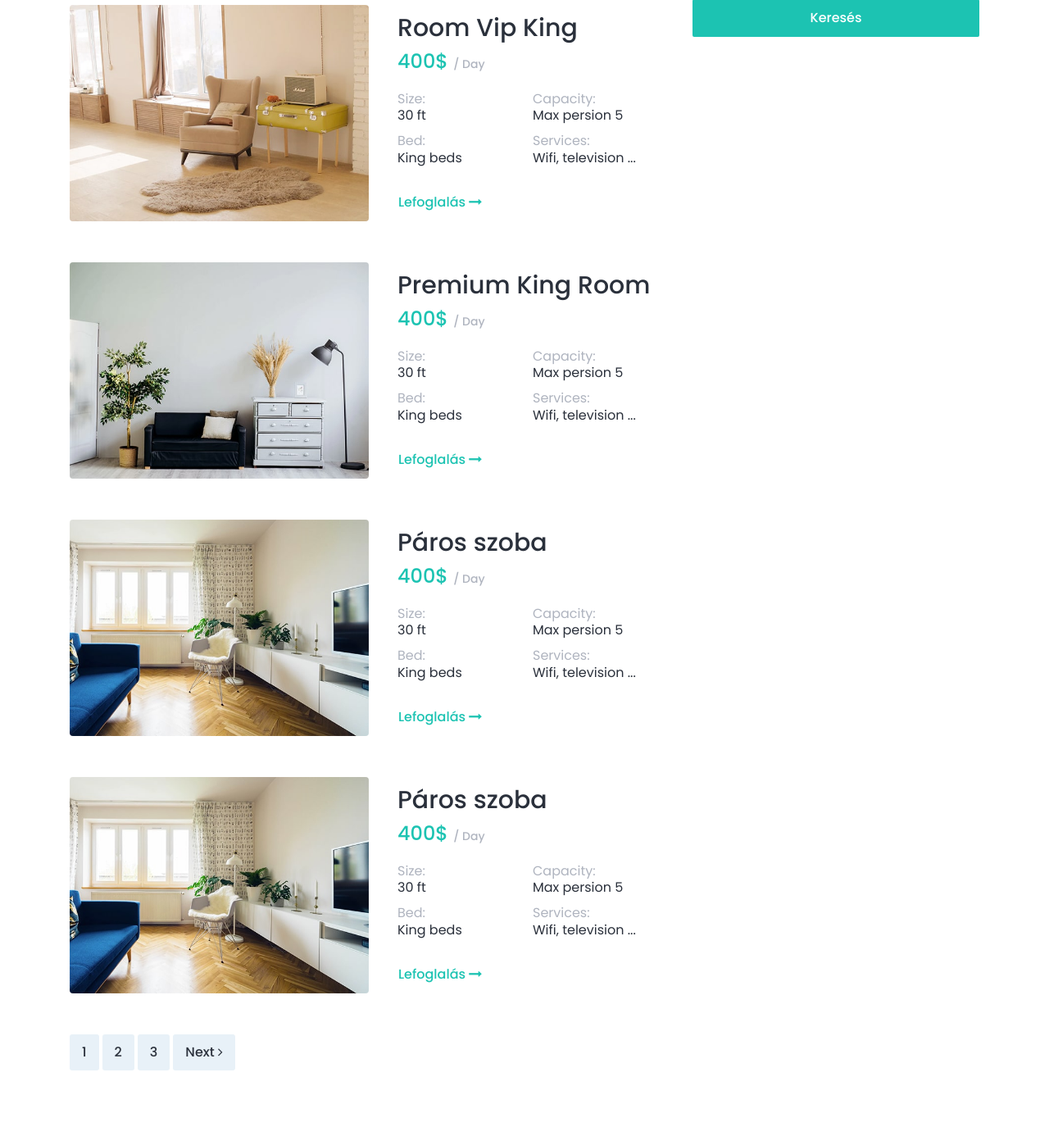
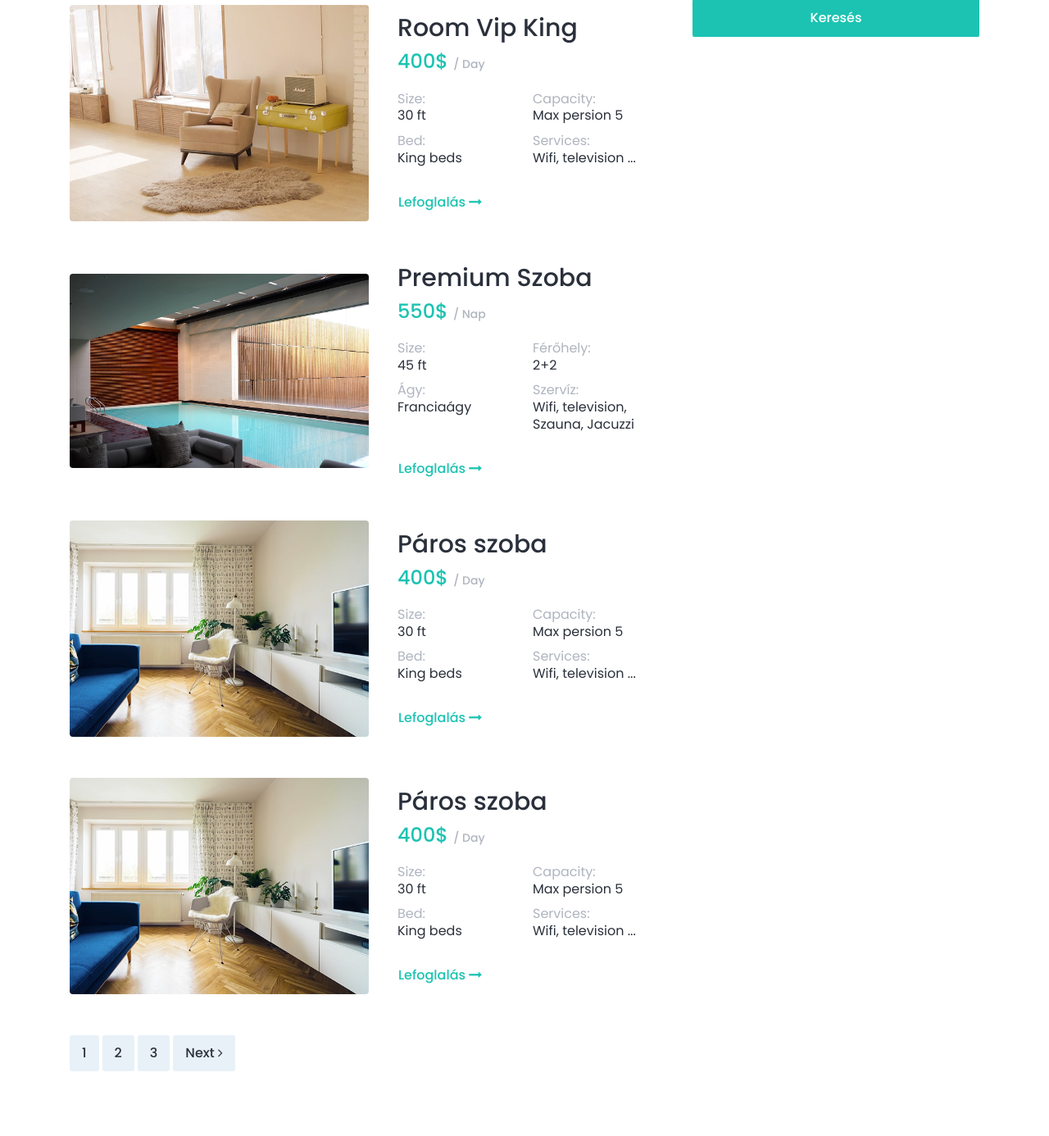
Before and after one commit to PepeHUN12/Hotel-Project02, a PHP site: page /room.php in a window 1280 px wide. Shown: the part 838-2224 px from the top of the page at 82% size. Run offline with PHP 8.4, Linux system fonts and the light colour scheme; some web fonts are replaced.

Commit message:
Update premium.php

```diff
--- a/Hotel-Project/rooms/premium.php
+++ b/Hotel-Project/rooms/premium.php
@@ -1,17 +1,17 @@
 <div class="single-room-area d-flex align-items-center mb-50 wow fadeInUp" data-wow-delay="500ms" style="visibility: visible; animation-delay: 500ms; animation-name: fadeInUp;">
                         <!-- Room Thumbnail -->
                         <div class="room-thumbnail">
-                            <img src="img/bg-img/45.jpg" alt="">
+                            <img src="img/bg-img/51.jpg" alt="">
                         </div>
                         <!-- Room Content -->
                         <div class="room-content">
-                            <h2>Premium King Room</h2>
-                            <h4>400$ <span>/ Day</span></h4>
+                            <h2>Premium Szoba</h2>
+                            <h4>550$ <span>/ Nap</span></h4>
                             <div class="room-feature">
-                                <h6>Size: <span>30 ft</span></h6>
-                                <h6>Capacity: <span>Max persion 5</span></h6>
-                                <h6>Bed: <span>King beds</span></h6>
-                                <h6>Services: <span>Wifi, television ...</span></h6>
+                                <h6>Size: <span>45 ft</span></h6>
+                                <h6>Férőhely: <span>2+2</span></h6>
+                                <h6>Ágy: <span>Franciaágy</span></h6>
+                                <h6>Szervíz: <span>Wifi, television, Szauna, Jacuzzi</span></h6>
                             </div>
                             <a href="#" class="btn view-detail-btn">Lefoglalás <i class="fa fa-long-arrow-right" aria-hidden="true"></i></a>
                         </div>
```
